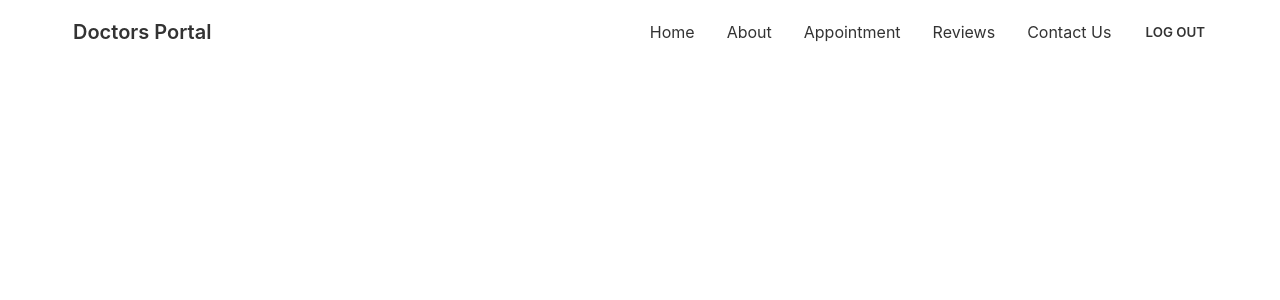
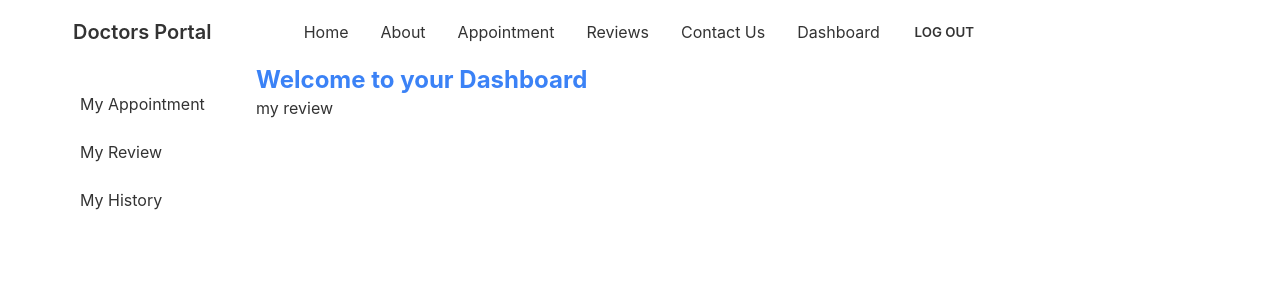
Before and after one commit to eliyasmah/new-doctor-portal-client, a React (Create React App) app: page /dashboard/review in a window 1280 px wide. Shown: the top 300 px of the page. Built offline with nearby package versions, Linux system fonts and the light colour scheme; no server answers; sample sign-in values are in the browser's storage.

Commit message:
add dashboard

```diff
--- a/src/App.js
+++ b/src/App.js
@@ -9,6 +9,10 @@
 import RequireAuth from "./Pages/Login/RequireAuth";
 import { ToastContainer } from "react-toastify";
 import "react-toastify/dist/ReactToastify.css";
+import Dashboard from "./Pages/Dashboard/Dashboard";
+import MyAppointment from "./Pages/Dashboard/MyAppointment";
+import MyReview from "./Pages/Dashboard/MyReview";
+import MyHistory from "./Pages/Dashboard/MyHistory";
 
 function App() {
   return (
@@ -24,6 +28,18 @@
             </RequireAuth>
           }
         ></Route>
+        <Route
+          path="dashboard"
+          element={
+            <RequireAuth>
+              <Dashboard></Dashboard>
+            </RequireAuth>
+          }
+        >
+          <Route index element={<MyAppointment></MyAppointment>}></Route>
+          <Route path="review" element={<MyReview></MyReview>}></Route>
+          <Route path="history" element={<MyHistory></MyHistory>}></Route>
+        </Route>
         <Route path="about" element={<About></About>}></Route>
         <Route path="login" element={<Login></Login>}></Route>
         <Route path="signup" element={<SignUp></SignUp>}></Route>
--- /dev/null
+++ b/src/Pages/Dashboard/Dashboard.js
@@ -0,0 +1,33 @@
+import React from "react";
+import { Link, Outlet } from "react-router-dom";
+
+const Dashboard = () => {
+  return (
+    <div class="drawer drawer-mobile">
+      <input id="dashboard-sidebar" type="checkbox" class="drawer-toggle" />
+      <div class="drawer-content">
+        <h1 className="text-2xl text-blue-500 font-bold">
+          Welcome to your Dashboard
+        </h1>
+        <Outlet></Outlet>
+      </div>
+      <div class="drawer-side">
+        <label for="dashboard-sidebar" class="drawer-overlay"></label>
+        <ul class="menu p-4 overflow-y-auto w-52 bg-base-100 text-base-content">
+          {/* <!-- Sidebar content here --> */}
+          <li>
+            <Link to="/dashboard">My Appointment</Link>
+          </li>
+          <li>
+            <Link to="/dashboard/review">My Review</Link>
+          </li>
+          <li>
+            <Link to="/dashboard/history">My History</Link>
+          </li>
+        </ul>
+      </div>
+    </div>
+  );
+};
+
+export default Dashboard;
--- /dev/null
+++ b/src/Pages/Dashboard/MyAppointment.js
@@ -0,0 +1,48 @@
+import React, { useEffect, useState } from "react";
+import { useAuthState } from "react-firebase-hooks/auth";
+import auth from "../../firebase.init";
+
+const MyAppointment = () => {
+  const [appointments, setAppointments] = useState([]);
+  const [user] = useAuthState(auth);
+
+  useEffect(() => {
+    if (user) {
+      fetch(`http://localhost:5000/booking?patient=${user.email}`)
+        .then((res) => res.json())
+        .then((data) => setAppointments(data));
+    }
+  }, [user]);
+  return (
+    <div>
+      <h1>my appointment: {appointments.length}</h1>
+
+      <div class="overflow-x-auto">
+        <table class="table w-full">
+          <thead>
+            <tr>
+              <th></th>
+              <th>NAME</th>
+              <th>DATE</th>
+              <th>TIME</th>
+              <th>TREATMENT</th>
+            </tr>
+          </thead>
+          <tbody>
+            {appointments.map((appointment, index) => (
+              <tr>
+                <th>{index + 1}</th>
+                <td>{appointment.patientName}</td>
+                <td>{appointment.date}</td>
+                <td>{appointment.slot}</td>
+                <td>{appointment.treatment}</td>
+              </tr>
+            ))}
+          </tbody>
+        </table>
+      </div>
+    </div>
+  );
+};
+
+export default MyAppointment;
--- /dev/null
+++ b/src/Pages/Dashboard/MyHistory.js
@@ -0,0 +1,11 @@
+import React from "react";
+
+const MyHistory = () => {
+  return (
+    <div>
+      <h1>this is my history</h1>
+    </div>
+  );
+};
+
+export default MyHistory;
--- /dev/null
+++ b/src/Pages/Dashboard/MyReview.js
@@ -0,0 +1,11 @@
+import React from "react";
+
+const MyReview = () => {
+  return (
+    <div>
+      <h1>my review</h1>
+    </div>
+  );
+};
+
+export default MyReview;
--- a/src/Pages/Shared/Navbar.js
+++ b/src/Pages/Shared/Navbar.js
@@ -22,11 +22,16 @@
         <Link to="appointment">Appointment</Link>
       </li>
       <li>
-        <Link to="Reviews">Reviews</Link>
+        <Link to="reviews">Reviews</Link>
       </li>
       <li>
-        <Link to="Contact">Contact Us</Link>
+        <Link to="contact">Contact Us</Link>
       </li>
+      {user && (
+        <li>
+          <Link to="dashboard">Dashboard</Link>
+        </li>
+      )}
       <li>
         {user ? (
           <button onClick={logout} className="btn btn-ghost">
@@ -70,6 +75,28 @@
       <div className="navbar-center hidden lg:flex">
         <ul className="menu menu-horizontal p-0">{menuItems}</ul>
       </div>
+      <div className="navbar-end">
+        <label
+          tabIndex="1"
+          for="dashboard-sidebar"
+          className="btn btn-ghost lg:hidden"
+        >
+          <svg
+            xmlns="http://www.w3.org/2000/svg"
+            className="h-5 w-5"
+            fill="none"
+            viewBox="0 0 24 24"
+            stroke="currentColor"
+          >
+            <path
+              strokeLinecap="round"
+              strokeLinejoin="round"
+              strokeWidth="2"
+              d="M4 6h16M4 12h8m-8 6h16"
+            />
+          </svg>
+        </label>
+      </div>
     </div>
   );
 };
```
